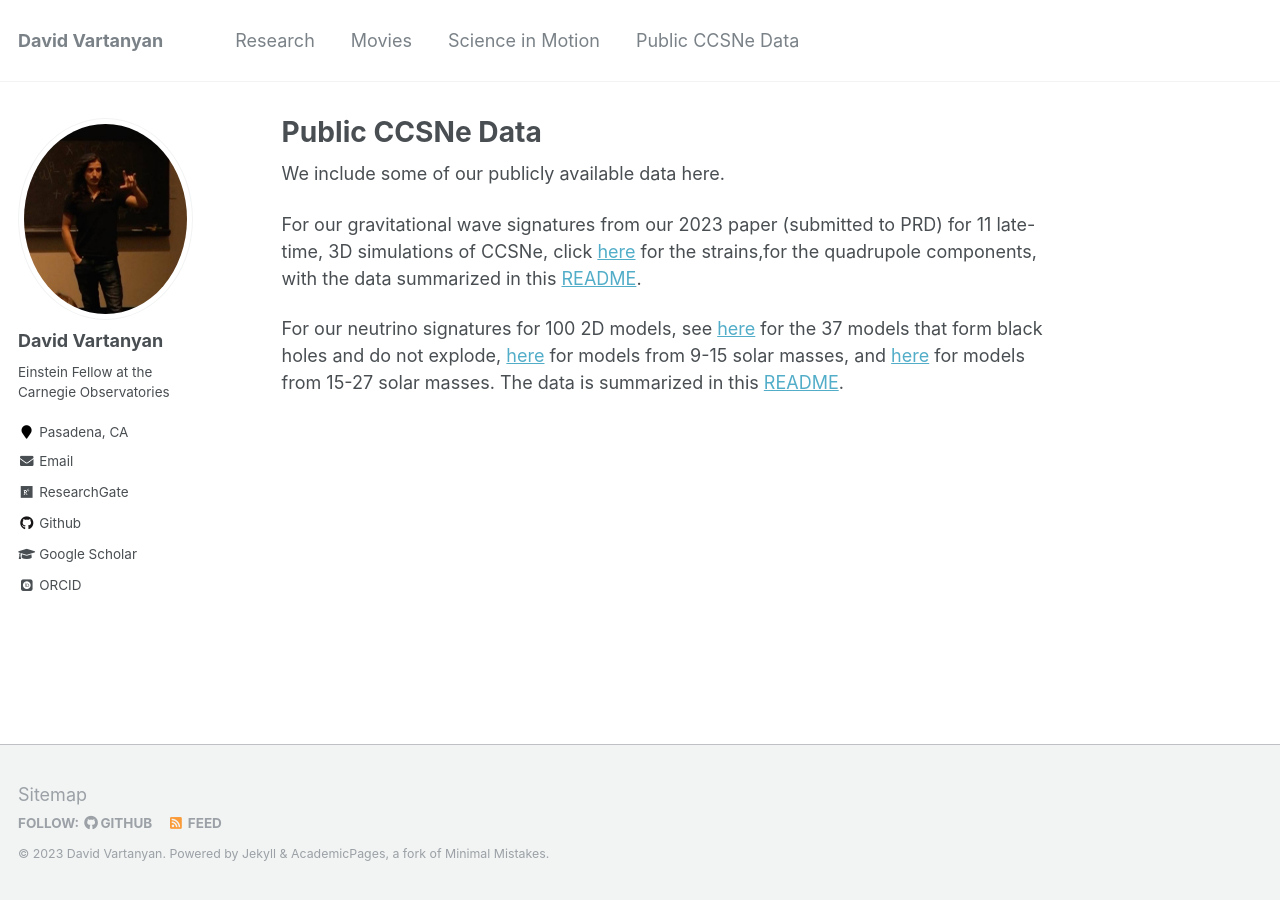
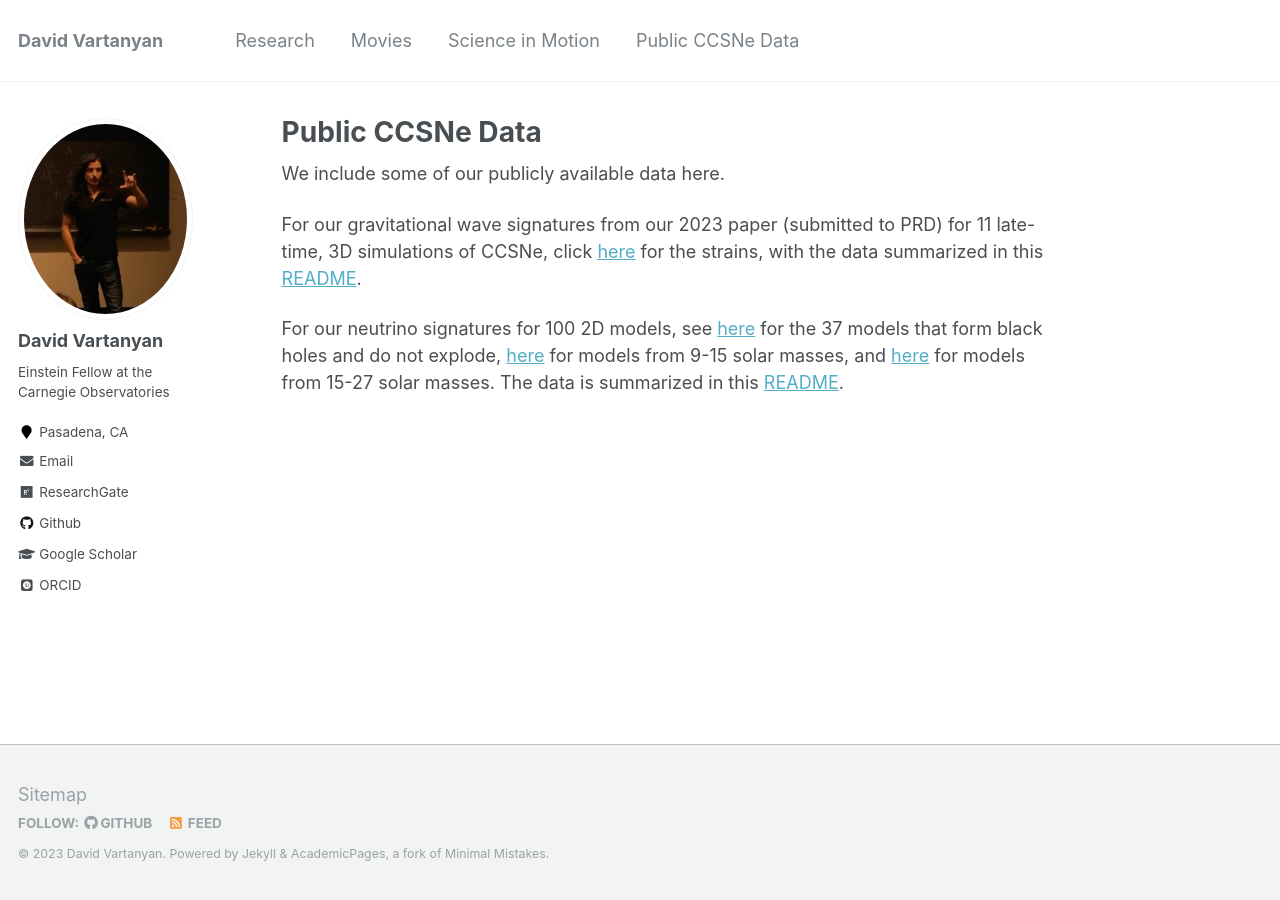
Before and after one commit to dvartany/dvartany.github.io, a Jekyll site: the page built from _pages/data.md, in a window 1280 px wide. Built offline with Jekyll 4.4.1, drawn with Linux system fonts in a browser that asks for light colours; some web fonts are replaced.

Commit message:
Update data.md

```diff
--- a/_pages/data.md
+++ b/_pages/data.md
@@ -9,7 +9,7 @@ redirect_from:
 We include some of our publicly available data here.
 
 For our gravitational wave signatures from our 2023 paper (submitted to PRD) for 11 late-time, 3D simulations of CCSNe,
-click [here](https://305b88f5-d936-454c-a213-4364774d9194.filesusr.com/archives/f669df_6e4f524a090c401283f8eee71cfe2999.zip?dn=gwstrain.zip) for the strains,for the quadrupole components, with the data summarized in this [README](http://dvartany.github.io/files/README.txt).
+click [here](https://305b88f5-d936-454c-a213-4364774d9194.filesusr.com/archives/f669df_6e4f524a090c401283f8eee71cfe2999.zip?dn=gwstrain.zip) for the strains, with the data summarized in this [README](http://dvartany.github.io/files/README.txt).
 
 
 For our neutrino signatures for 100 2D models, see [here](http://dvartany.github.io/files/BH.zip) for the 37 models that form black holes and do not explode, [here](http://dvartany.github.io/files/low_mass.zip) for models from 9-15 solar masses, and [here](http://dvartany.github.io/files/high_mass.zip) for models from 15-27 solar masses. The data is summarized in this [README](http://dvartany.github.io/files/README-2D-neutrino).
```
